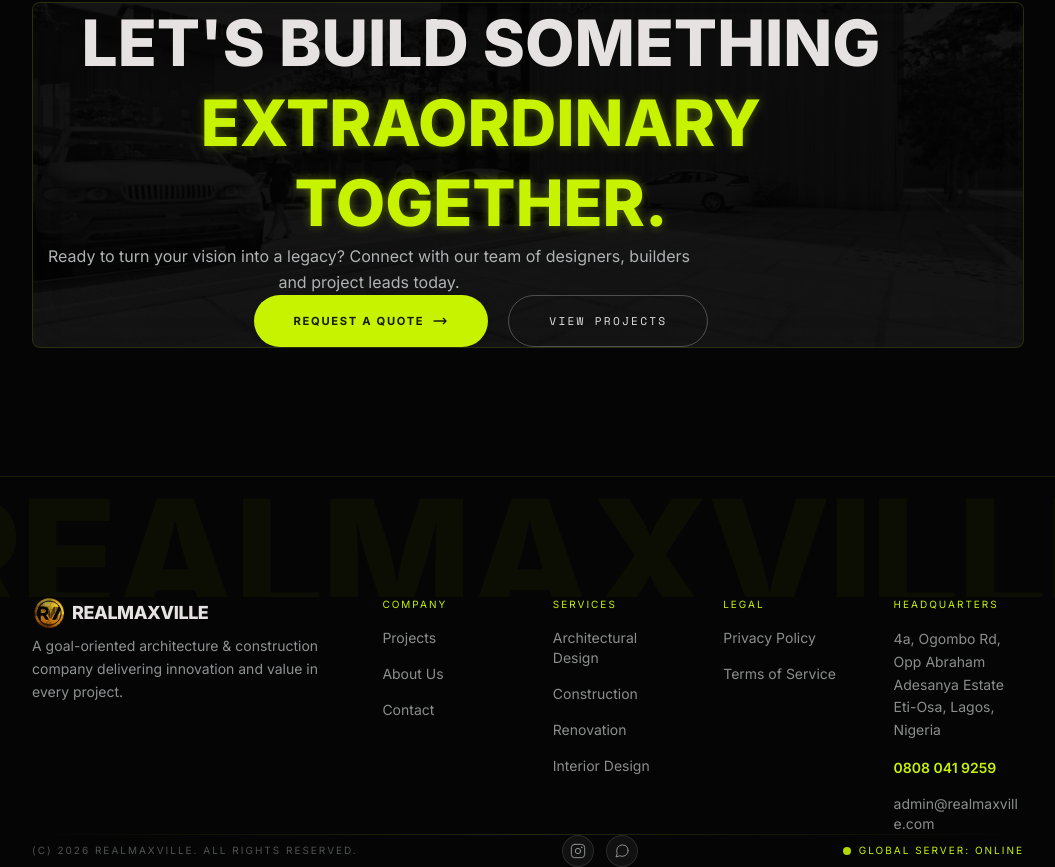
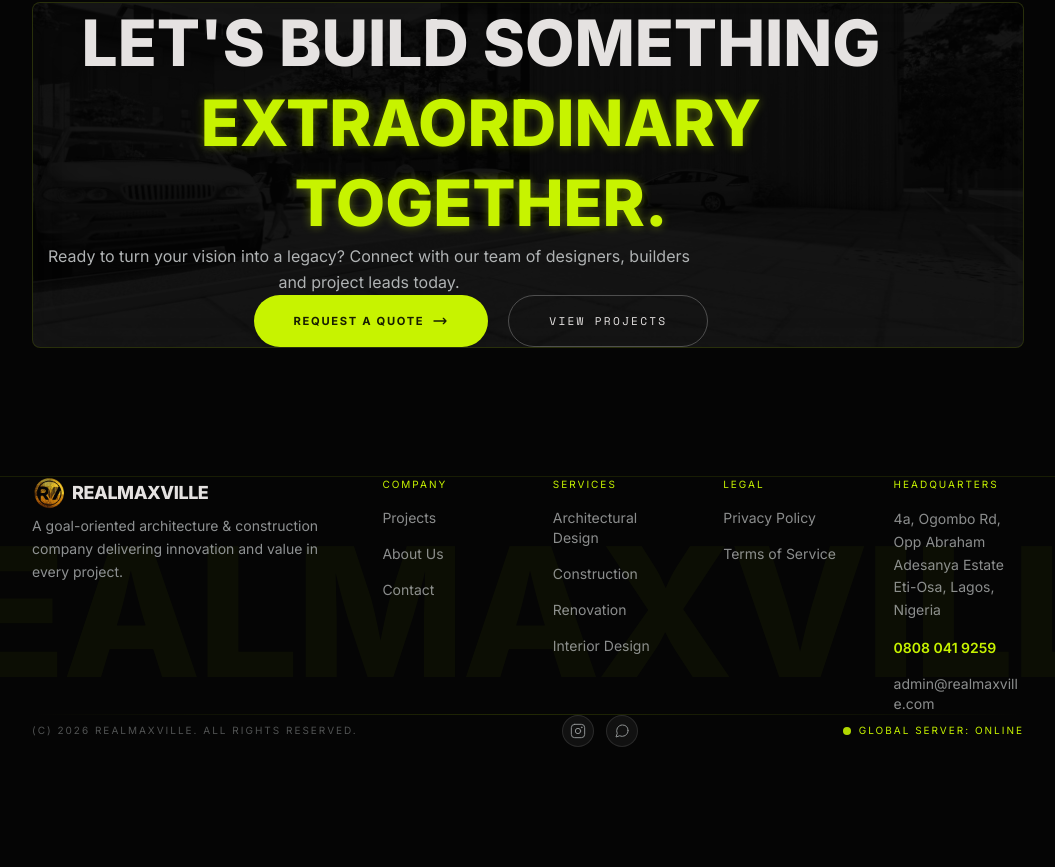
Before and after one commit to anantiikenna/Realmaxville, a Next.js app in the folder realmaxville-site/: page / in a window 1280 px wide. Shown: the part 3314-4181 px from the top of the page, without its empty margins (112-1167 px from the left). After the commit the page ends 4061 px from the top, so only its background shows below. Built offline with nearby package versions, Linux system fonts and the light colour scheme.

Commit message:
Refactor Footer component for improved structure and styling

```diff
--- a/realmaxville-site/src/components/Footer.tsx
+++ b/realmaxville-site/src/components/Footer.tsx
@@ -3,18 +3,23 @@ import Link from "next/link";
 
 export default function Footer() {
   return (
-    <footer style={{ width: "100%", backgroundColor: "#050505", borderTop: "1px solid rgba(199,243,0,0.1)" }} role="contentinfo">
-      {/* Watermark — decorative, overlaps naturally */}
-      <div className="relative overflow-hidden select-none pointer-events-none" aria-hidden="true">
-        <div
-          className="text-[clamp(60px,15vw,160px)] font-extrabold leading-none text-center"
-          style={{ color: "rgba(199,243,0,0.04)", letterSpacing: "-0.02em", marginBottom: "-0.25em" }}
+    <footer className="relative overflow-hidden" style={{ width: "100%", backgroundColor: "#050505", borderTop: "1px solid rgba(199,243,0,0.1)" }} role="contentinfo">
+      {/* Watermark — background text behind all footer content */}
+      <div
+        className="absolute inset-0 flex items-center justify-center pointer-events-none select-none"
+        aria-hidden="true"
+        style={{ zIndex: 0 }}
+      >
+        <span
+          className="font-extrabold text-center whitespace-nowrap"
+          style={{ fontSize: "clamp(60px, 15vw, 180px)", color: "rgba(199,243,0,0.04)", letterSpacing: "-0.02em" }}
         >
           REALMAXVILLE
-        </div>
+        </span>
       </div>
 
-      <div className="section-inner pb-12">
+      {/* Footer content — above watermark */}
+      <div className="relative section-inner pb-12" style={{ zIndex: 10 }}>
         {/* Brand block */}
         <div className="flex flex-col md:flex-row md:items-start justify-between gap-10 mb-14">
           <div className="max-w-xs">
```
